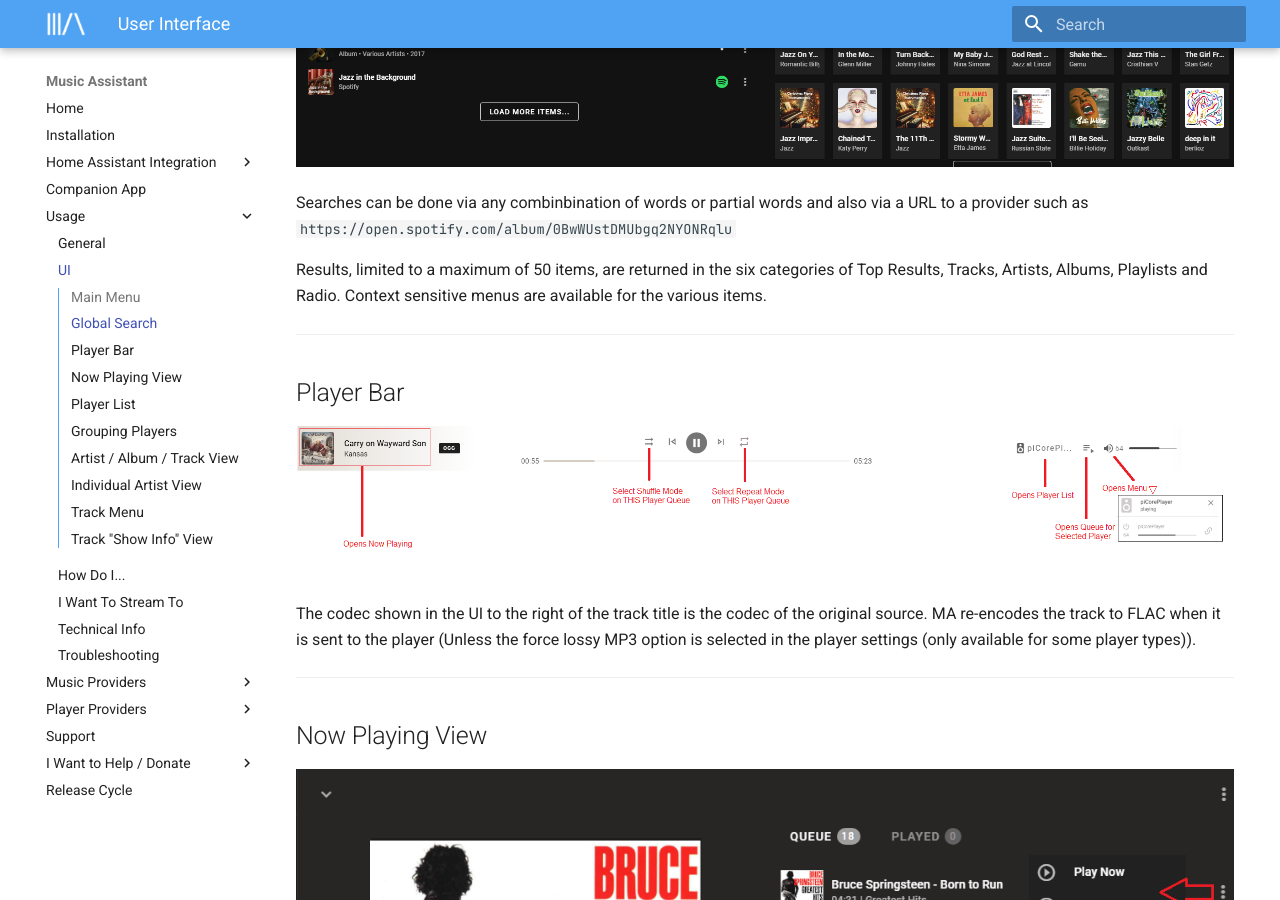
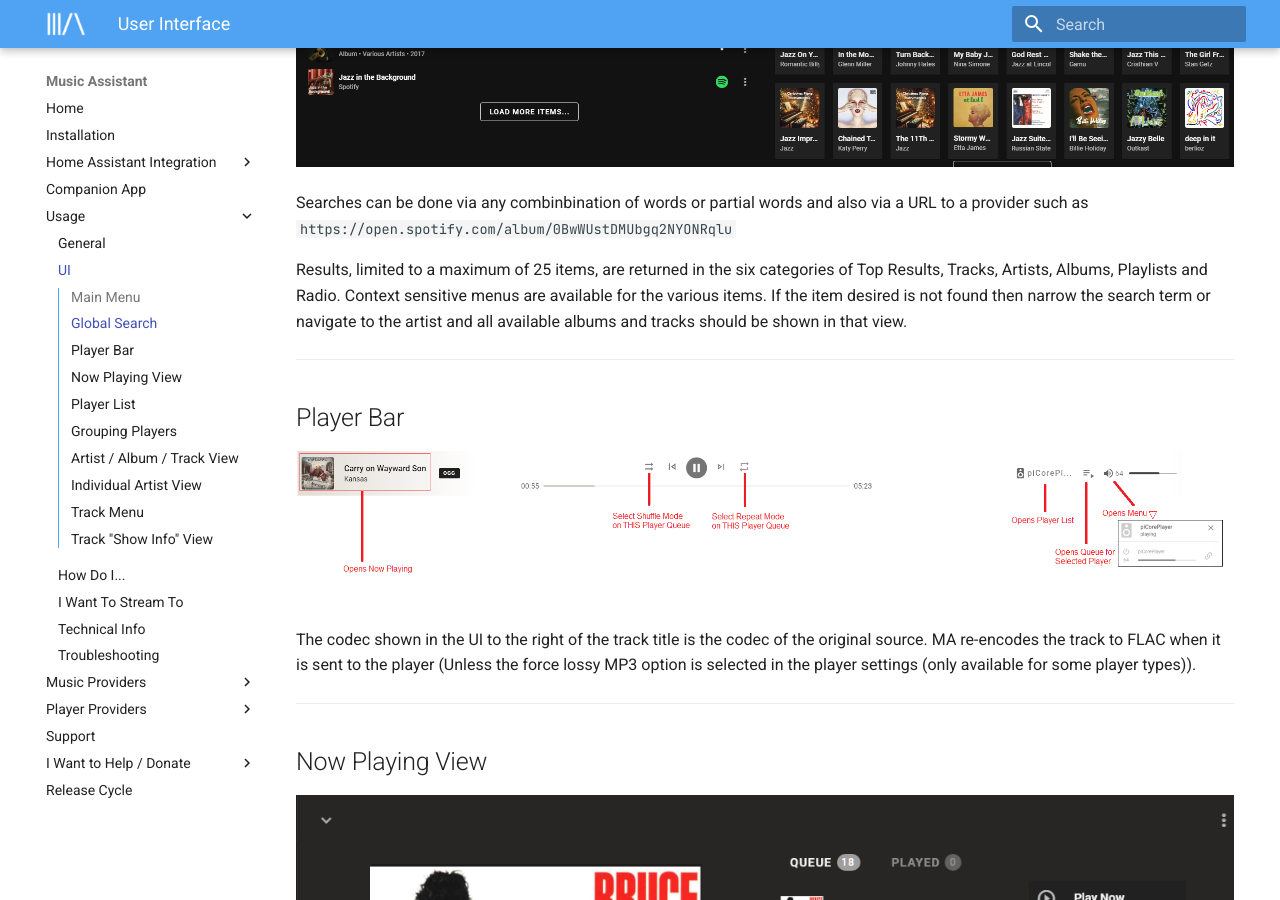
Before and after one commit to pwbriggs/music-assistant.github.io, an MkDocs documentation site: the page built from docs/ui.md, in a window 1280 px wide and 900 px high, scrolled down 1423 px. Built offline with MkDocs 1.6.1 and Material for MkDocs 9.7.7, drawn with Linux system fonts in a browser that asks for light colours.

Commit message:
Global search info

```diff
--- a/docs/ui.md
+++ b/docs/ui.md
@@ -22,7 +22,7 @@
 
 Searches can be done via any combinbination of words or partial words and also via a URL to a provider such as `https://open.spotify.com/album/0BwWUstDMUbgq2NYONRqlu`
 
-Results, limited to a maximum of 50 items, are returned in the six categories of Top Results, Tracks, Artists, Albums, Playlists and Radio. Context sensitive menus are available for the various items.
+Results, limited to a maximum of 25 items, are returned in the six categories of Top Results, Tracks, Artists, Albums, Playlists and Radio. Context sensitive menus are available for the various items. If the item desired is not found then narrow the search term or navigate to the artist and all available albums and tracks should be shown in that view.
 ***************************************************************
 
 ## Player Bar
```
